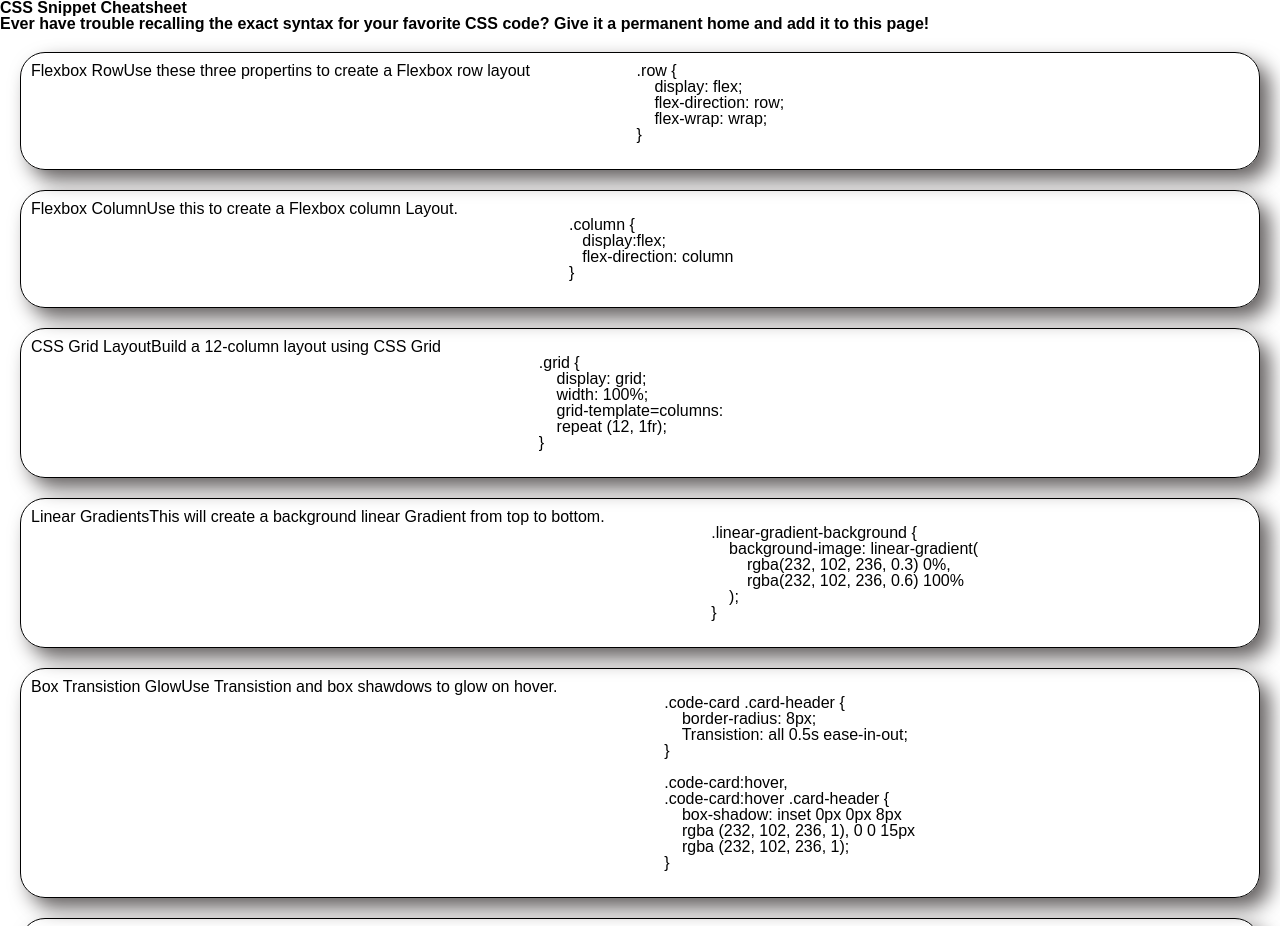
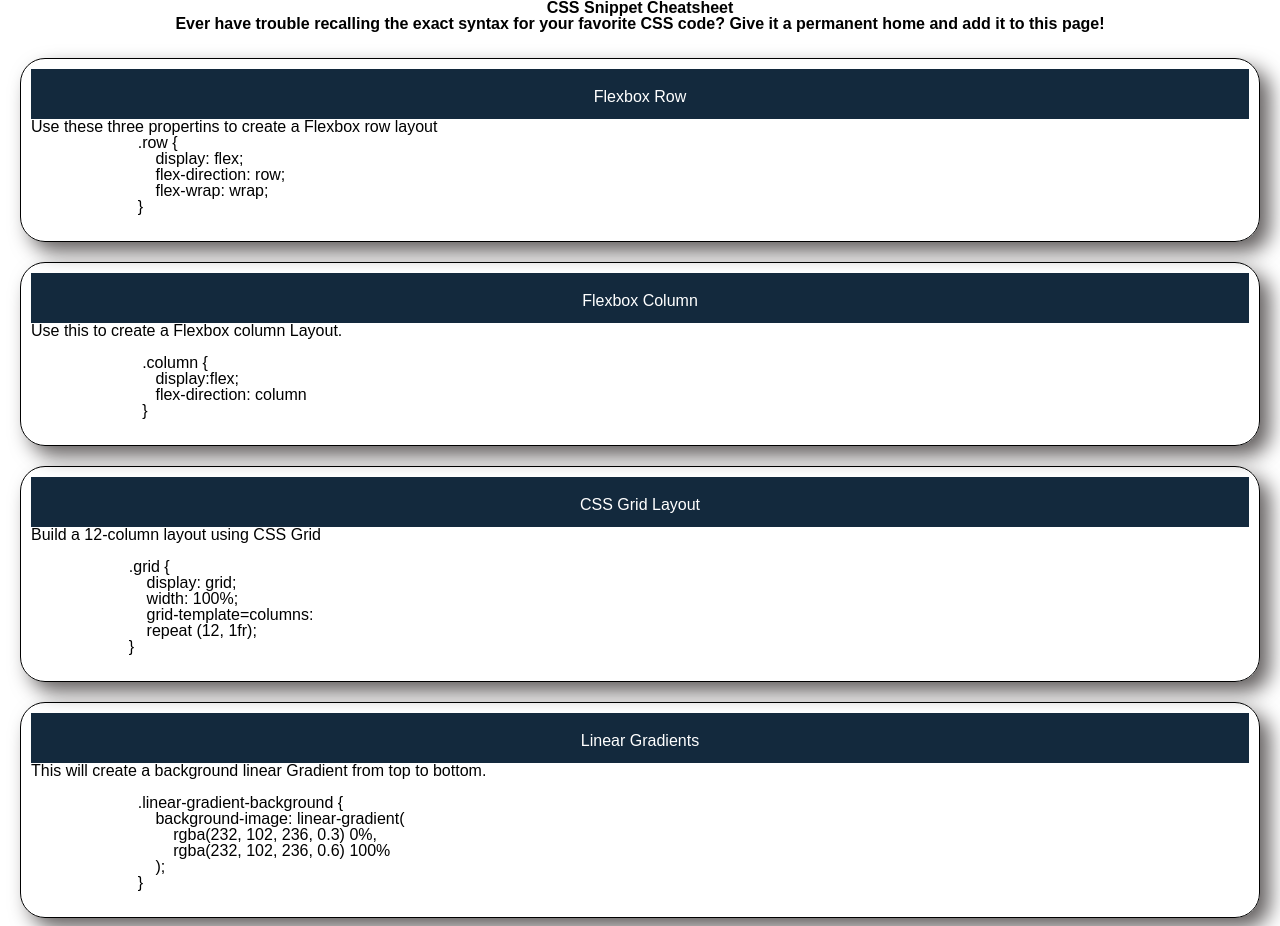
Before and after one commit to DazedChou/CSS-Snippet, a plain HTML site: page index.html in a window 1280 px wide. Shown: the top 926 px of the page. Drawn offline with Linux system fonts and the light colour scheme.

Commit message:
added css styling

```diff
--- a/assets/style.css
+++ b/assets/style.css
@@ -1,11 +1,48 @@
+:root{
+  --border-width: 5px;
+}
+
+* {
+  box-sizing: border-box;
+}
+
+header{
+  text-align: center;
+}
+
+main {
+  display: flex;
+  flex-direction: row;
+  flex-wrap: wrap;
+  align-items: flex-start;
+  margin-top: 2%;
+}
+
+
+
 .card {
   display: flex;
   border-style: solid;
   border-width: 1px;
   padding: 10px;
   margin: 20px;
-    flex: auto;
+  flex: 1 0 0;
   border-radius: 25px;
   box-shadow: 10px 10px 20px rgb(100, 96, 96);
+}
 
+.card header {
+  padding: 20px;
+  height: 50px;
+  background: #13293d;
+  color: #fff;
+  text-align: center;
 }
+
+.display-block {
+  display: block;
+}
+
+.display-inline {
+  display: inline;
+}
--- a/index.html
+++ b/index.html
@@ -17,10 +17,10 @@
             </h2>
         </header>
 
-        <main>
+        <main class="display-block">
 
             <div class="tips">
-                <section class="card">
+                <section class="card display-block">
                     <header>Flexbox Row</header>
                     <p>Use these three propertins to create a Flexbox row layout</p>
                     <p class="code"><code><pre>
@@ -32,7 +32,7 @@
                     </code></pre></p>
                 </section>
 
-                <section class="card">
+                <section class="card display-block">
                     <header>Flexbox Column</header>
                     <p> Use this to create a Flexbox column Layout. </p>
                     <p class="code"><pre><code>
@@ -44,7 +44,7 @@
                     </p>
                 </section>
 
-                <section class="card">
+                <section class="card display-block">
                     <header>CSS Grid Layout</header>
                     <p> Build a 12-column layout using CSS Grid</p>
                     <p class="code"><pre><code>
@@ -58,7 +58,7 @@
                 </p>
                 </section>
 
-                <section class="card">
+                <section class="card display-block">
                     <header>Linear Gradients</header>
                     <p> This will create a background linear Gradient from top to bottom.</p>
                     <p class="code"><pre><code>
@@ -72,7 +72,7 @@
                     </p>
                 </section>
 
-                <section class="card">
+                <section class="card display-block">
                     <header>Box Transistion Glow</header>
                     <p> Use Transistion and box shawdows to glow on hover.</p>
                     <p class="code"><pre><code>
@@ -91,7 +91,7 @@
                 </p>
                 </section>
 
-                <section class="card">
+                <section class="card display-block">
                     <header>Overlay Card with Title</header>
                     <p> Use this position properties and negative margins to raise elements higher than their natural starting point.</p>
                     <p class="code"><pre><code>
```
Lines whose indentation alone changed are shown as unchanged.
